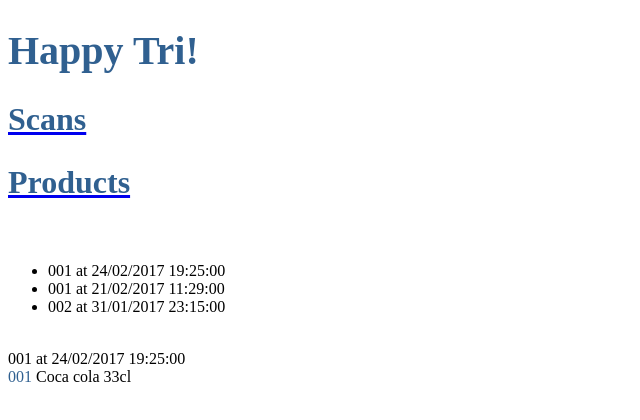
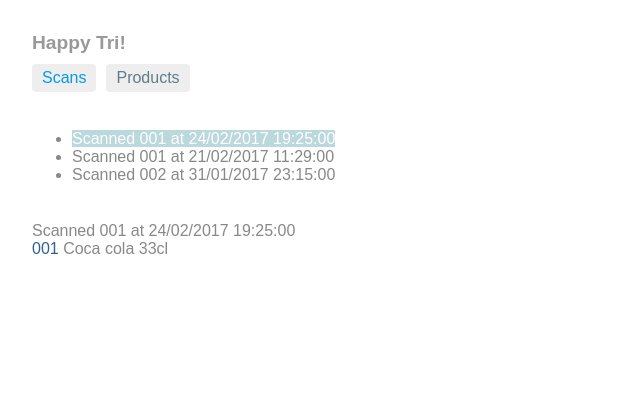
Before and after one commit to ajeans/sandbox, an Angular app in the folder sandbox-web/: page /scans in a window 1280 px wide. Shown: the top 420 px of the page, without its empty margins (0-640 px from the left). Built offline with nearby package versions, Linux system fonts and the light colour scheme.

Commit message:
CSS styling shamelessly taken from the tutorial. And add some poor man's loading text :-)

```diff
--- a/sandbox-web/src/app/app.component.css
+++ b/sandbox-web/src/app/app.component.css
@@ -3,16 +3,30 @@ h1 h2 h3 h4 {
 }
 
 h1 {
-  color: #306090;
-  font-size: 250%;
+  font-size: 1.2em;
+  color: #999;
+  margin-bottom: 0;
 }
-
 h2 {
-  color: #306090;
-  font-size: 200%;
+  font-size: 2em;
+  margin-top: 0;
+  padding-top: 0;
 }
-
-.selected {
-  background-color: #BBD8DC !important;
-  color: white;
+nav a {
+  padding: 5px 10px;
+  text-decoration: none;
+  margin-top: 10px;
+  display: inline-block;
+  background-color: #eee;
+  border-radius: 4px;
 }
+nav a:visited, a:link {
+  color: #607D8B;
+}
+nav a:hover {
+  color: #039be5;
+  background-color: #CFD8DC;
+}
+nav a.active {
+  color: #039be5;
+}
--- a/sandbox-web/src/app/app.component.html
+++ b/sandbox-web/src/app/app.component.html
@@ -2,8 +2,8 @@
   {{title}}
 </h1>
 <nav>
-  <a routerLink="/scans"><h2>Scans</h2></a>
-  <a routerLink="/products"><h2>Products</h2></a>
+  <a routerLink="/scans" routerLinkActive="active">Scans</a>
+  <a routerLink="/products" routerLinkActive="active">Products</a>
 </nav>
 
 <br/>
--- a/sandbox-web/src/app/product/products.component.html
+++ b/sandbox-web/src/app/product/products.component.html
@@ -1,3 +1,6 @@
+<div *ngIf="!products">
+  Loading...
+</div>
 <a *ngFor="let product of products"
    [routerLink]="['/product', product.code]">
   <app-product [product]="product"></app-product>
--- a/sandbox-web/src/app/scan/scan.component.html
+++ b/sandbox-web/src/app/scan/scan.component.html
@@ -1 +1 @@
-<span>{{scan.product.code}}</span> at {{scan.date | date: 'dd/MM/yyyy HH:mm:ss'}}
+Scanned <span>{{scan.product.code}}</span> at {{scan.date | date: 'dd/MM/yyyy HH:mm:ss'}}
--- a/sandbox-web/src/app/scan/scans.component.css
+++ b/sandbox-web/src/app/scan/scans.component.css
@@ -0,0 +1,4 @@
+.selected {
+  background-color: #BBD8DC !important;
+  color: white;
+}
--- a/sandbox-web/src/app/scan/scans.component.html
+++ b/sandbox-web/src/app/scan/scans.component.html
@@ -1,3 +1,7 @@
+<div *ngIf="!scans">
+  Loading...
+</div>
+
 <ul class="scans">
   <li *ngFor="let scan of scans"
       (click)="onScanSelect(scan)">
--- a/sandbox-web/src/styles.css
+++ b/sandbox-web/src/styles.css
@@ -1 +1,116 @@
-/* You can add global styles to this file, and also import other style files */
+/* #docregion , quickstart, toh */
+/* Master Styles */
+h1 {
+  color: #369;
+  font-family: Arial, Helvetica, sans-serif;
+  font-size: 250%;
+}
+h2, h3 {
+  color: #444;
+  font-family: Arial, Helvetica, sans-serif;
+  font-weight: lighter;
+}
+body {
+  margin: 2em;
+}
+/* #enddocregion quickstart */
+body, input[text], button {
+  color: #888;
+  font-family: Cambria, Georgia;
+}
+/* #enddocregion toh */
+a {
+  cursor: pointer;
+  cursor: hand;
+}
+button {
+  font-family: Arial;
+  background-color: #eee;
+  border: none;
+  padding: 5px 10px;
+  border-radius: 4px;
+  cursor: pointer;
+  cursor: hand;
+}
+button:hover {
+  background-color: #cfd8dc;
+}
+button:disabled {
+  background-color: #eee;
+  color: #aaa;
+  cursor: auto;
+}
+
+/* Navigation link styles */
+nav a {
+  padding: 5px 10px;
+  text-decoration: none;
+  margin-right: 10px;
+  margin-top: 10px;
+  display: inline-block;
+  background-color: #eee;
+  border-radius: 4px;
+}
+nav a:visited, a:link {
+  color: #607D8B;
+}
+nav a:hover {
+  color: #039be5;
+  background-color: #CFD8DC;
+}
+nav a.active {
+  color: #039be5;
+}
+
+/* items class */
+.items {
+  margin: 0 0 2em 0;
+  list-style-type: none;
+  padding: 0;
+  width: 24em;
+}
+.items li {
+  cursor: pointer;
+  position: relative;
+  left: 0;
+  background-color: #EEE;
+  margin: .5em;
+  padding: .3em 0;
+  height: 1.6em;
+  border-radius: 4px;
+}
+.items li:hover {
+  color: #607D8B;
+  background-color: #DDD;
+  left: .1em;
+}
+.items li.selected {
+  background-color: #CFD8DC;
+  color: white;
+}
+.items li.selected:hover {
+  background-color: #BBD8DC;
+}
+.items .text {
+  position: relative;
+  top: -3px;
+}
+.items .badge {
+  display: inline-block;
+  font-size: small;
+  color: white;
+  padding: 0.8em 0.7em 0 0.7em;
+  background-color: #607D8B;
+  line-height: 1em;
+  position: relative;
+  left: -1px;
+  top: -4px;
+  height: 1.8em;
+  margin-right: .8em;
+  border-radius: 4px 0 0 4px;
+}
+/* #docregion toh */
+/* everywhere else */
+* {
+  font-family: Arial, Helvetica, sans-serif;
+}
```
